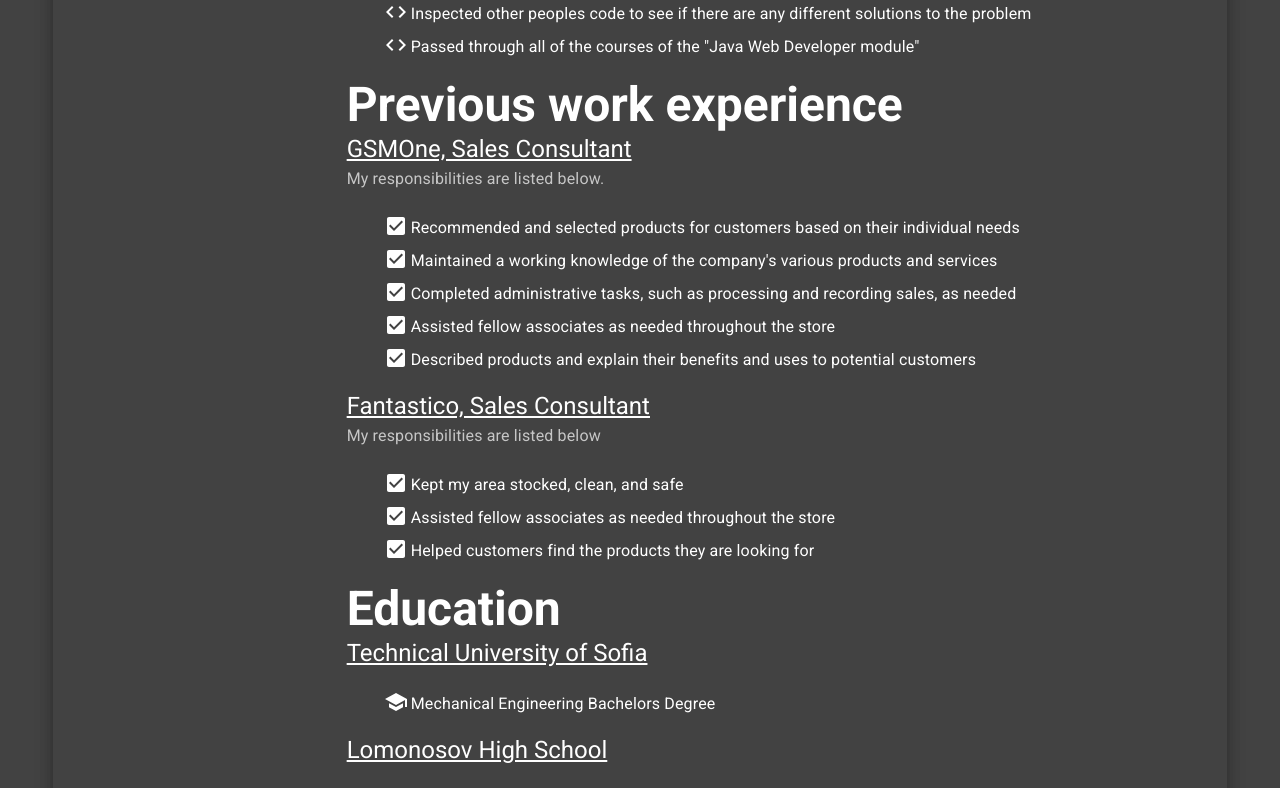
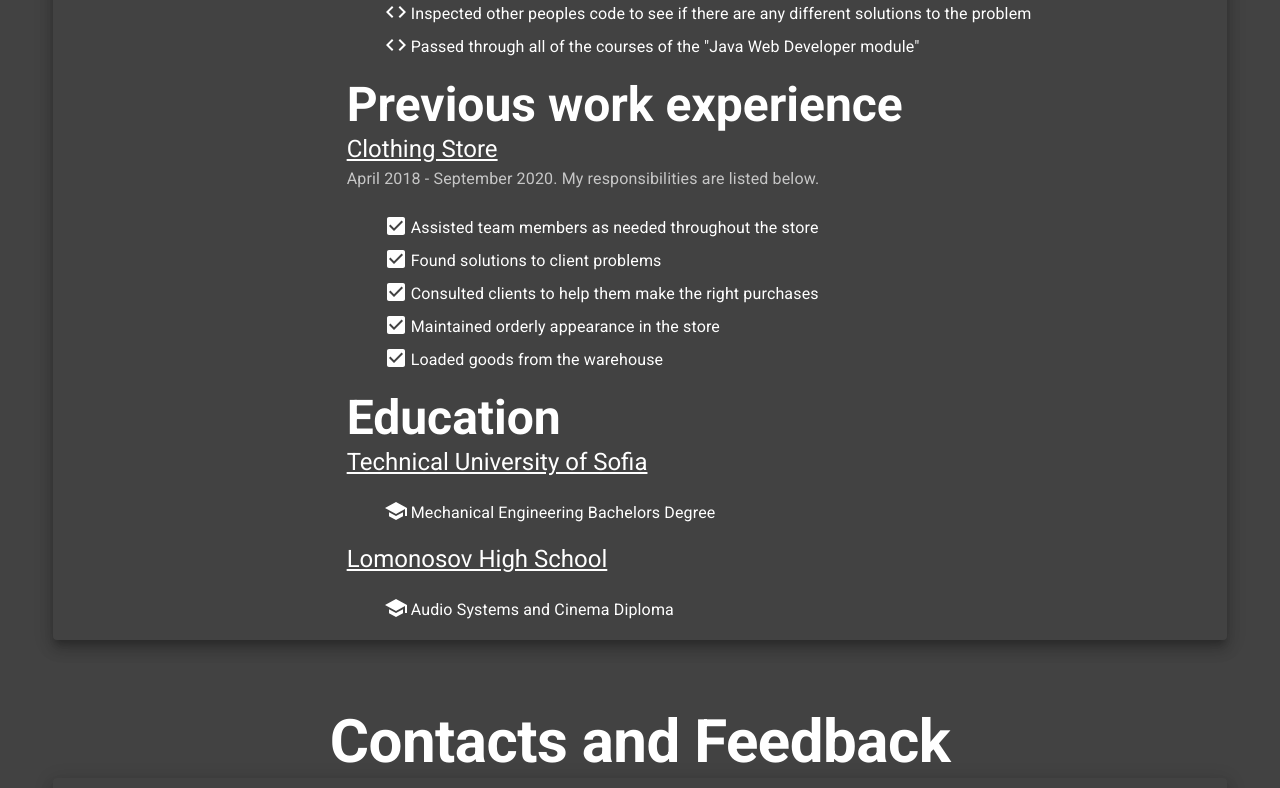
Before and after one commit to Aleksander-Dorkov/Portfolio-React-App, a React (Create React App) app: page / in a window 1280 px wide. Shown: the part 8600-9388 px from the top of the page. Built offline with nearby package versions, Linux system fonts and the light colour scheme; no server answers.

Commit message:
Resume hotfixes, dark theme hotfixes

```diff
--- a/src/views/about_me/AboutMe.tsx
+++ b/src/views/about_me/AboutMe.tsx
@@ -72,39 +72,39 @@
 
                         {/*previous jobs*/}
                         <AboutMeSectionTitle title={'Previous work experience'}/>
-                        <AboutMeListTitle value={'GSMOne, Sales Consultant'}
-                                          description={'My responsibilities are listed below.'}/>
+                        <AboutMeListTitle value={'Clothing Store'}
+                                          description={'April 2018 - September 2020. My responsibilities are listed below.'}/>
                         <ul style={{listStyleType: 'none'}}>
                             <AboutMeListItem
                                 checkBoxSvg={true}
-                                value={'Recommended and selected products for customers based on their individual needs'}/>
+                                value={'Assisted team members as needed throughout the store'}/>
                             <AboutMeListItem
                                 checkBoxSvg={true}
-                                value={'Maintained a working knowledge of the company\'s various products and services'}/>
+                                value={'Found solutions to client problems'}/>
                             <AboutMeListItem
                                 checkBoxSvg={true}
-                                value={'Completed administrative tasks, such as processing and recording sales, as needed'}/>
+                                value={'Consulted clients to help them make the right purchases'}/>
                             <AboutMeListItem
                                 checkBoxSvg={true}
-                                value={'Assisted fellow associates as needed throughout the store'}/>
+                                value={'Maintained orderly appearance in the store'}/>
                             <AboutMeListItem
                                 checkBoxSvg={true}
-                                value={'Described products and explain their benefits and uses to potential customers'}/>
+                                value={'Loaded goods from the warehouse\n'}/>
                         </ul>
 
-                        <AboutMeListTitle value={'Fantastico, Sales Consultant'}
-                                          description={'My responsibilities are listed below'}/>
-                        <ul style={{listStyleType: 'none'}}>
-                            <AboutMeListItem
-                                checkBoxSvg={true}
-                                value={'Kept my area stocked, clean, and safe'}/>
-                            <AboutMeListItem
-                                checkBoxSvg={true}
-                                value={'Assisted fellow associates as needed throughout the store'}/>
-                            <AboutMeListItem
-                                checkBoxSvg={true}
-                                value={'Helped customers find the products they are looking for'}/>
-                        </ul>
+                        {/*<AboutMeListTitle value={'Fantastico, Sales Consultant'}*/}
+                        {/*                  description={'My responsibilities are listed below'}/>*/}
+                        {/*<ul style={{listStyleType: 'none'}}>*/}
+                        {/*    <AboutMeListItem*/}
+                        {/*        checkBoxSvg={true}*/}
+                        {/*        value={'Kept my area stocked, clean, and safe'}/>*/}
+                        {/*    <AboutMeListItem*/}
+                        {/*        checkBoxSvg={true}*/}
+                        {/*        value={'Assisted fellow associates as needed throughout the store'}/>*/}
+                        {/*    <AboutMeListItem*/}
+                        {/*        checkBoxSvg={true}*/}
+                        {/*        value={'Helped customers find the products they are looking for'}/>*/}
+                        {/*</ul>*/}
 
                         {/*education*/}
                         <AboutMeSectionTitle title={'Education'}/>
@@ -120,7 +120,7 @@
                         <ul style={{listStyleType: 'none'}}>
                             <AboutMeListItem
                                 educationSvg={true}
-                                value={'Audio System and Cinema Diploma'}/>
+                                value={'Audio Systems and Cinema Diploma'}/>
                         </ul>
                     </Grid>
 
--- a/src/views/about_me/AboutMeListItem.tsx
+++ b/src/views/about_me/AboutMeListItem.tsx
@@ -15,6 +15,7 @@
 function AboutMeListItem(props: Props) {
     const styles = {
         position: 'relative',
+        display: 'inline-block',
         top: '5px',
         right: '3px'
     } as CSSProperties;
```
Also changed, not shown: 1 other file (tests, documents, lock files or other folders).
